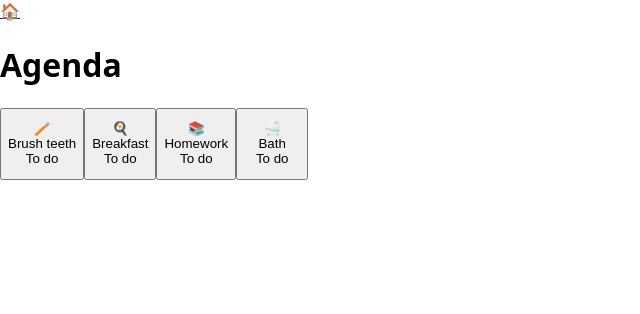
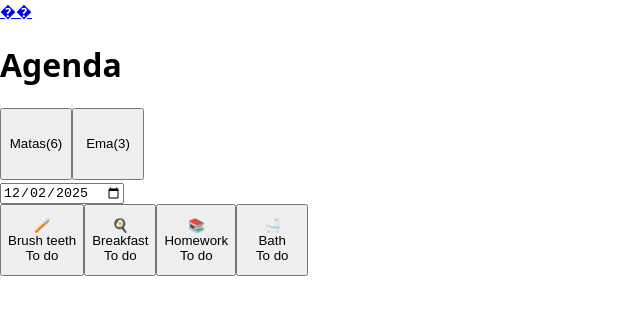
Before and after one commit to povilaspliskauskas-sudo/PPAPP, a Next.js app: page /agenda in a window 1280 px wide. Shown: the top 314 px of the page, without its empty margins (0-640 px from the left). Built offline with nearby package versions, Linux system fonts and the light colour scheme; no server answers; the database is empty.

Commit message:
restore: children tabs + date picker; center layout; big icons

```diff
--- a/app/agenda/page.tsx
+++ b/app/agenda/page.tsx
@@ -1,42 +1,74 @@
 "use client";
-import { useState } from "react";
+import { useMemo, useState } from "react";
 import Link from "next/link";
+import ChildSwitcher, { Child } from "../components/ChildSwitcher";
 
 type Task = { key: string; label: string; icon: string };
 
-const TASKS: Task[] = [
+function getTasksForAge(age: number): Task[] {
+  if (age >= 6) {
+    return [
       { key: "toothbrush", label: "Brush teeth", icon: "🪥" },
-  { key: "breakfast", label: "Breakfast", icon: "🍳" },
-  { key: "homework", label: "Homework", icon: "📚" },
-  { key: "bath", label: "Bath", icon: "🛁" },
+      { key: "breakfast",  label: "Breakfast",   icon: "🍳" },
+      { key: "homework",   label: "Homework",    icon: "📚" },
+      { key: "bath",       label: "Bath",        icon: "🛁" },
     ];
+  } else if (age >= 2) {
+    return [
+      { key: "toothbrush", label: "Brush teeth", icon: "🪥" },
+      { key: "snack",      label: "Snack",       icon: "��" },
+      { key: "play",       label: "Play time",   icon: "🧸" },
+      { key: "nap",        label: "Nap",         icon: "😴" },
+    ];
+  }
+  return [
+    { key: "milk",   label: "Milk",       icon: "🍼" },
+    { key: "diaper", label: "Diaper",     icon: "🧷" },
+    { key: "tummy",  label: "Tummy time", icon: "🤸" },
+  ];
+}
 
 export default function AgendaPage() {
+  const [child, setChild] = useState<Child | undefined>();
+  const [date, setDate] = useState<string>(new Date().toISOString().slice(0, 10));
   const [checked, setChecked] = useState<Set<string>>(new Set());
+
+  const tasks = useMemo(() => getTasksForAge(child?.age ?? 6), [child?.age]);
 
   const toggle = (t: Task) => {
     setChecked(prev => {
       const next = new Set(prev);
-      if (next.has(t.key)) next.delete(t.key);
-      else next.add(t.key);
+      next.has(t.key) ? next.delete(t.key) : next.add(t.key);
       return next;
     });
   };
 
   return (
-    <main className="min-h-screen flex flex-col items-center justify-center gap-8 p-6 text-center">
+    <main className="min-h-screen grid place-items-center p-6">
+      <div className="w-full max-w-[1000px] mx-auto text-center">
         <Link
           href="/"
           aria-label="Home"
           className="inline-flex items-center justify-center rounded-2xl border p-2 shadow focus-visible:outline focus-visible:outline-2 focus-visible:outline-emerald-500"
         >
-        <span aria-hidden="true" className="leading-none text-[80px]">🏠</span>
+          <span aria-hidden="true" className="leading-none text-[80px]">��</span>
         </Link>
 
-      <h1 className="text-2xl font-semibold">Agenda</h1>
+        <h1 className="mt-4 text-3xl font-bold">Agenda</h1>
 
-      <div className="grid grid-cols-1 sm:grid-cols-2 gap-6">
-        {TASKS.map(t => {
+        <div className="mt-6 flex flex-col items-center gap-4">
+          <ChildSwitcher onChange={setChild} />
+          <input
+            type="date"
+            value={date}
+            onChange={e => setDate(e.target.value)}
+            className="rounded-xl border px-3 py-2 shadow text-center"
+            aria-label="Select date"
+          />
+        </div>
+
+        <div className="mt-8 grid grid-cols-1 sm:grid-cols-2 gap-6 place-items-center">
+          {tasks.map(t => {
             const isOn = checked.has(t.key);
             return (
               <button
@@ -57,6 +89,7 @@ export default function AgendaPage() {
             );
           })}
         </div>
+      </div>
     </main>
   );
 }
--- a/app/components/ChildSwitcher.tsx
+++ b/app/components/ChildSwitcher.tsx
@@ -14,35 +14,61 @@ export default function ChildSwitcher({
   const [selected, setSelected] = useState<number | undefined>(value);
 
   useEffect(() => {
-    fetch("/api/children")
-      .then((r) => r.json())
-      .then((data) => {
-        const arr: Child[] = data.children ?? data;
+    let alive = true;
+    (async () => {
+      try {
+        const res = await fetch("/api/children", { cache: "no-store" });
+        const data = res.ok ? await res.json() : null;
+        if (!alive) return;
+
+        const arr: Child[] = Array.isArray(data)
+          ? data
+          : data?.children ?? [];
+
+        if (arr.length) {
           setChildren(arr);
-        if (!selected && arr.length) {
-          setSelected(arr[0].id);
-          onChange(arr[0]);
+          const pick = value ?? arr[0].id;
+          setSelected(pick);
+          onChange(arr.find(c => c.id === pick)!);
+          return;
         }
-      })
-      .catch(() => setChildren([]));
+      } catch {}
+      // Fallback demo data
+      if (alive) {
+        const fallback: Child[] = [
+          { id: 1, name: "Matas", age: 6 },
+          { id: 2, name: "Ema", age: 3 },
+        ];
+        setChildren(fallback);
+        const pick = value ?? fallback[0].id;
+        setSelected(pick);
+        onChange(fallback.find(c => c.id === pick)!);
+      }
+    })();
+    return () => { alive = false; };
   }, []);
 
+  useEffect(() => { setSelected(value); }, [value]);
+
   return (
-    <div className="flex gap-2 flex-wrap">
-      {children.map((c) => (
+    <div className="flex flex-wrap items-center justify-center gap-3">
+      {children.map(c => {
+        const pressed = selected === c.id;
+        return (
           <button
             key={c.id}
-          onClick={() => {
-            setSelected(c.id);
-            onChange(c);
-          }}
-          className={`rounded-2xl border px-3 py-2 shadow active:scale-95 ${
-            selected === c.id ? "bg-gray-100" : ""
+            type="button"
+            aria-pressed={pressed}
+            onClick={() => { setSelected(c.id); onChange(c); }}
+            className={`tap-target rounded-full border px-4 py-2 shadow active:scale-95 ${
+              pressed ? "bg-emerald-100 outline outline-2 outline-emerald-400" : "bg-white"
             }`}
           >
-          {c.name} ({c.age})
+            <span className="font-medium">{c.name}</span>
+            <span className="ml-1 text-sm text-gray-500">({c.age})</span>
           </button>
-      ))}
+        );
+      })}
     </div>
   );
 }
```
Also changed, not shown: app/emotions/page.tsx (+20 -4 lines). Lines whose indentation alone changed are shown as unchanged.
